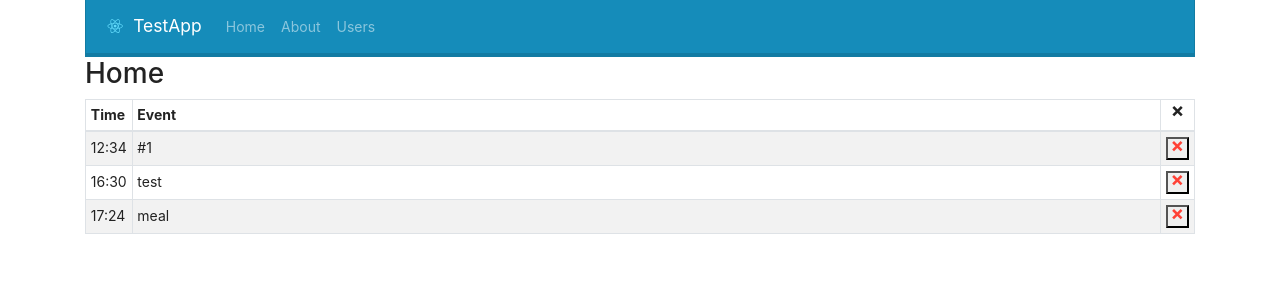
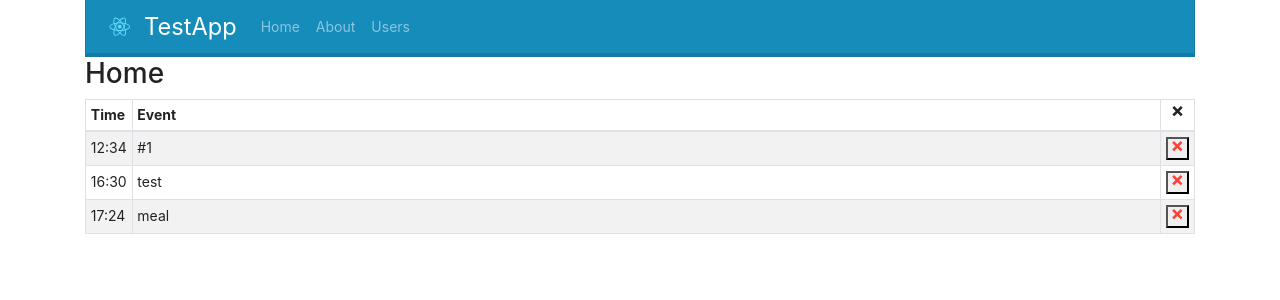
Before and after one commit to UrsineRaven/TestReactApp, a React (Create React App) app: page / in a window 1280 px wide. Shown: the top 300 px of the page. Built offline with nearby package versions, Linux system fonts and the light colour scheme.

Commit message:
Fixed warnings and made brand/logo bigger

```diff
--- a/src/pages/Home.js
+++ b/src/pages/Home.js
@@ -15,7 +15,7 @@ function Row(props) {
       <td>{props.time}</td>
       <td>{props.event}</td>
       <td className="btn-col">
-        <button class="text-danger symbol" onClick={props.onDelete}>
+        <button className="text-danger symbol" onClick={props.onDelete}>
           <span>&times;</span>
         </button>
       </td>
@@ -42,6 +42,7 @@ function Home() {
         time={row.time}
         event={row.event}
         onDelete={() => handleDelete(row.id)}
+        key={row.id}
       />
     );
   });
@@ -51,9 +52,11 @@ function Home() {
       <h2>Home</h2>
       <Table striped bordered size="sm">
         <thead>
-          <th className="col-auto">Time</th>
-          <th className="col">Event</th>
-          <th className="symbol col-1">&times;</th>
+          <tr>
+            <th className="col-auto">Time</th>
+            <th className="col">Event</th>
+            <th className="symbol col-1">&times;</th>
+          </tr>
         </thead>
         <tbody>{tableRows}</tbody>
       </Table>
--- a/src/themes/customizations.scss
+++ b/src/themes/customizations.scss
@@ -1,3 +1,10 @@
+$navbar-brand-font-size: $navbar-brand-font-size * 1.35;
+
+.navbar-brand {
+  padding: 0;
+  font-size: $navbar-brand-font-size;
+}
+
 .navbar-brand .logo {
   height: $navbar-brand-font-size * 1.5;
   width: $navbar-brand-font-size * 1.5;
```
